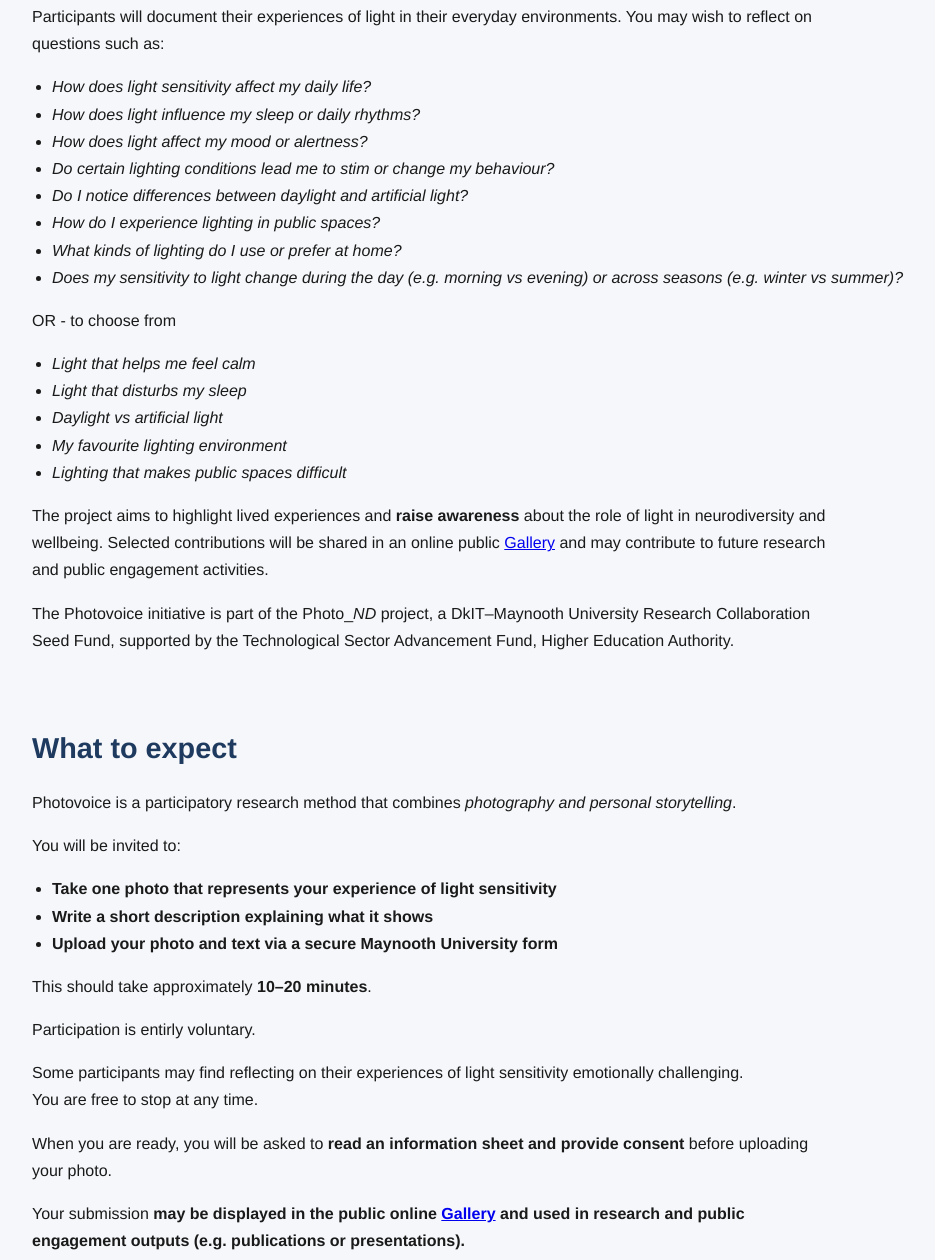
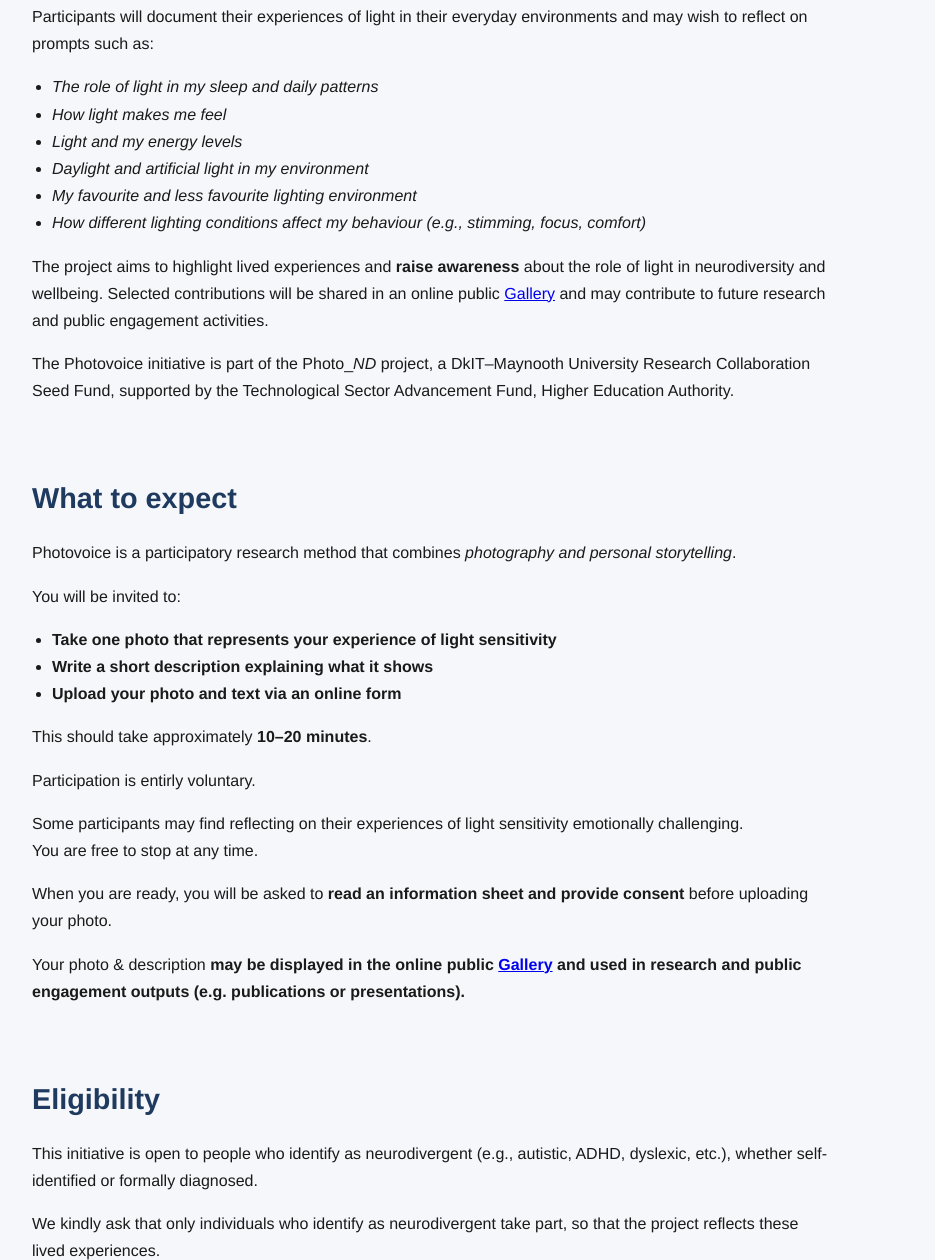
Before and after one commit to giugag/Photo_ND, a plain HTML site: page index.html in a window 1280 px wide. Shown: the part 922-2182 px from the top of the page, without its empty margins (78-1013 px from the left). Drawn offline with Linux system fonts and the light colour scheme.

Commit message:
Update index.html

```diff
--- a/index.html
+++ b/index.html
@@ -263,27 +263,16 @@
     <section id="about">
       <h2>About the Photovoice Initiative</h2>
       <p>This Photovoice initiative explores <strong>how neurodivergent individuals experience light sensitivity in their daily lives.</strong><p>
-      <p>Light plays an important role in regulating sleep, circadian rhythms, mood, alertness, and overall wellbeing. Many neurodivergent individuals report heightened sensitivity to light, yet these lived experiences are rarely documented.<p>
+      <p>Light plays an important role in regulating sleep, the internal body clock, mood, alertness, and overall wellbeing. Many neurodivergent individuals report heightened sensitivity to light, yet these lived experiences are rarely documented.<p>
       <p>Through photography and short written reflections, this project invites participants to share <strong><i>how light affects their lives - during the day and at night</i>.</strong><p>
-      <p>Participants will document their experiences of light in their everyday environments. You may wish to reflect on questions such as:</p>
-       <ul>
-            <li><i>How does light sensitivity affect my daily life?</i></li>
-            <li><i>How does light influence my sleep or daily rhythms?</i></li>
-            <li><i>How does light affect my mood or alertness?</i></li>
-            <li><i>Do certain lighting conditions lead me to stim or change my behaviour?</i></li>
-            <li><i>Do I notice differences between daylight and artificial light?</i></li>
-            <li><i>How do I experience lighting in public spaces?</i></li>
-            <li><i>What kinds of lighting do I use or prefer at home?</i></li>
-            <li><i>Does my sensitivity to light change during the day (e.g. morning vs evening) or across seasons (e.g. winter vs summer)?</i></li>
-        </ul>
-<p>OR - to choose from </p>
-
+      <p>Participants will document their experiences of light in their everyday environments and may wish to reflect on prompts such as:</p>
         <ul>
-            <li><i>Light that helps me feel calm</i></li>
-            <li><i>Light that disturbs my sleep</i></li>
-            <li><i>Daylight vs artificial light</i></li>
-            <li><i>My favourite lighting environment</i></li>
-            <li><i>Lighting that makes public spaces difficult</i></li>
+            <li><i>The role of light in my sleep and daily patterns</i></li>
+            <li><i>How light makes me feel</i></li>
+            <li><i>Light and my energy levels</i></li>
+            <li><i>Daylight and artificial light in my environment</i></li>
+            <li><i>My favourite and less favourite lighting environment</i></li>
+            <li><i>How different lighting conditions affect my behaviour (e.g., stimming, focus, comfort)</i></li>
         </ul>
       <p>The project aims to highlight lived experiences and <strong>raise awareness</strong> about the role of light in neurodiversity and wellbeing. Selected contributions will be shared in an online public <a href="gallery.html">Gallery</a> and may contribute to future research and public engagement activities.</p>
       <p>The Photovoice initiative is part of the Photo_<i>ND</i> project, a DkIT–Maynooth University Research Collaboration Seed Fund, supported by the Technological Sector Advancement Fund, Higher Education Authority.</p>
@@ -296,15 +285,14 @@
         <ul>
           <li><strong>Take one photo that represents your experience of light sensitivity</strong></li>
           <li><strong>Write a short description explaining what it shows</strong></li>
-          <li><strong>Upload your photo and text via a secure Maynooth University form</strong></li>
+          <li><strong>Upload your photo and text via an online form</strong></li>
         </ul>
       <p>This should take approximately <strong>10–20 minutes</strong>.</p>
       <p>Participation is entirly voluntary.</p>
       <p>Some participants may find reflecting on their experiences of light sensitivity emotionally challenging. <br>
          You are free to stop at any time.</p>
       <p>When you are ready, you will be asked to <strong>read an information sheet and provide consent</strong> before uploading your photo.</p>
-      <p>Your submission <strong>may be displayed in the public online <a href="gallery.html">Gallery</a> and used in research and public engagement outputs (e.g. publications or presentations).</strong></p>
-      <p> We take steps to protect your anonymity by using only your initials; however, <strong>complete anonymity cannot be guaranteed</strong> due to the nature of visual data.</p>
+      <p>Your photo & description <strong>may be displayed in the online public <a href="gallery.html">Gallery</a> and used in research and public engagement outputs (e.g. publications or presentations).</strong></p>
     </section>
 
     <section id="eligibility">
@@ -411,13 +399,13 @@
         </ol>
       </p>
 
-      <p> *****insert the OS link here***** </p>
+      <p> *****insert the Jisc OS link here***** </p>
 
       <p>Before taking part, please note:
         <ul>
           <li><strong>Participation is voluntary</strong></li>
           <li><strong>You may withdraw at any time before submitting your entry</strong></li>
-          <li><strong>Your submission may be included in a public online gallery and research and public engagement outputs</strong></li>
+          <li><strong>Your submission may be included in a online public gallery and in research and public engagement outputs</strong></li>
           <li><strong>Do not upload images containing identifiable individuals or sensitive information</strong></li>
         </ul>
       </p>
```
